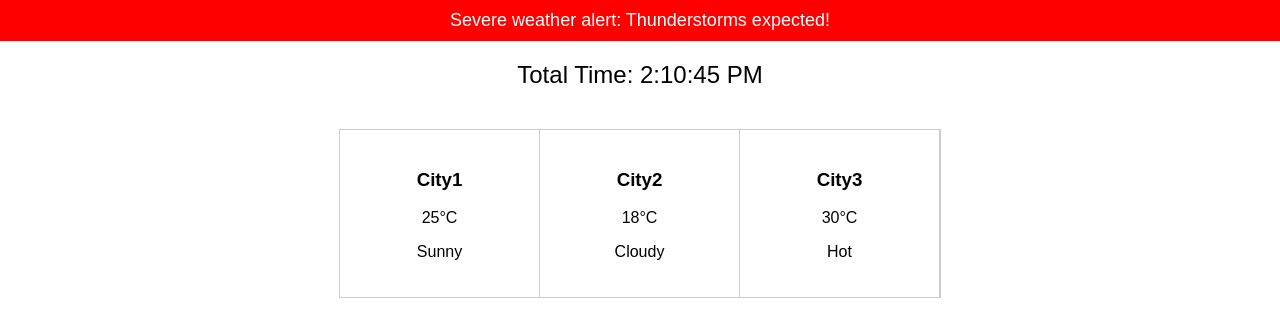
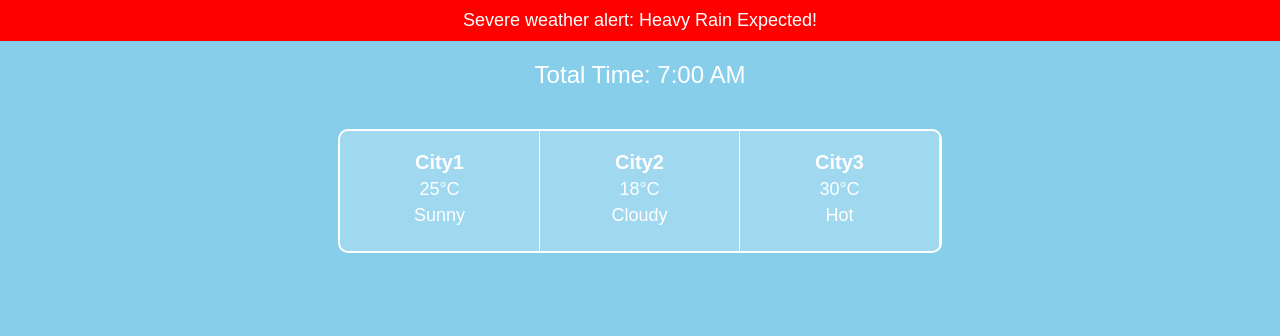
Before and after one commit to KKBlockE/Neta-Weather-Widget, a plain HTML site: page index.html in a window 1280 px wide. Drawn offline with Linux system fonts and the light colour scheme.

Commit message:
Update index.html

```diff
--- a/index.html
+++ b/index.html
@@ -4,7 +4,87 @@
     <meta charset="UTF-8">
     <meta name="viewport" content="width=device-width, initial-scale=1.0">
     <title>Weather Forecast</title>
-    <link rel="stylesheet" href="style.css">
+    <style>
+        body {
+            font-family: Arial, sans-serif;
+            margin: 0;
+            padding: 0;
+            background-color: #87CEEB; /* 天空蓝 */
+            color: white;
+            display: flex;
+            flex-direction: column;
+            align-items: center;
+        }
+
+        .warning {
+            display: none;
+            width: 100%;
+            background-color: red;
+            color: white;
+            text-align: center;
+            padding: 10px;
+            font-size: 18px;
+            position: sticky;
+            top: 0;
+            z-index: 1000;
+        }
+
+        .warning.active {
+            display: block;
+            animation: scrollText 10s linear infinite;
+        }
+
+        @keyframes scrollText {
+            from {
+                transform: translateX(100%);
+            }
+            to {
+                transform: translateX(-100%);
+            }
+        }
+
+        .time {
+            margin: 20px;
+            font-size: 24px;
+        }
+
+        .weather-container {
+            overflow: hidden;
+            width: 100%;
+            max-width: 600px;
+            border: 2px solid white;
+            margin: 20px 0;
+            border-radius: 10px;
+            background-color: rgba(255, 255, 255, 0.2);
+        }
+
+        .weather-slider {
+            display: flex;
+            transition: transform 0.3s ease-in-out;
+        }
+
+        .weather-card {
+            min-width: 200px;
+            padding: 20px;
+            box-sizing: border-box;
+            text-align: center;
+            border-right: 1px solid white;
+        }
+
+        .weather-card:last-child {
+            border-right: none;
+        }
+
+        h3 {
+            font-size: 20px;
+            margin: 0;
+        }
+
+        p {
+            font-size: 18px;
+            margin: 5px 0;
+        }
+    </style>
 </head>
 <body>
     <div id="weather-warning" class="warning"></div>
@@ -17,12 +97,12 @@
 
     <script>
         document.addEventListener('DOMContentLoaded', () => {
+            // 自定义时间
+            const totalTime = "7:00 AM"; // 可自由修改
+            document.getElementById('total-time').innerText = totalTime;
+
+            // 从 txt 文件中获取天气数据
             const weatherSlider = document.getElementById('weather-slider');
-            const totalTimeElement = document.getElementById('total-time');
-            const weatherWarning = document.getElementById('weather-warning');
-            const warningMessage = "Severe weather alert: Thunderstorms expected!"; // Example warning
-
-            // Fetch data from weatherdata.txt
             fetch('weatherdata.txt')
                 .then(response => response.text())
                 .then(data => {
@@ -41,11 +121,9 @@
                 })
                 .catch(error => console.error('Error loading weather data:', error));
 
-            // Set total time (for example purposes, use the current time)
-            const currentTime = new Date().toLocaleTimeString();
-            totalTimeElement.textContent = currentTime;
-
-            // Display warning if applicable
+            // 天气预警
+            const weatherWarning = document.getElementById('weather-warning');
+            const warningMessage = "Severe weather alert: Heavy Rain Expected!"; // 可自由修改
             if (warningMessage) {
                 weatherWarning.textContent = warningMessage;
                 weatherWarning.classList.add('active');
```
